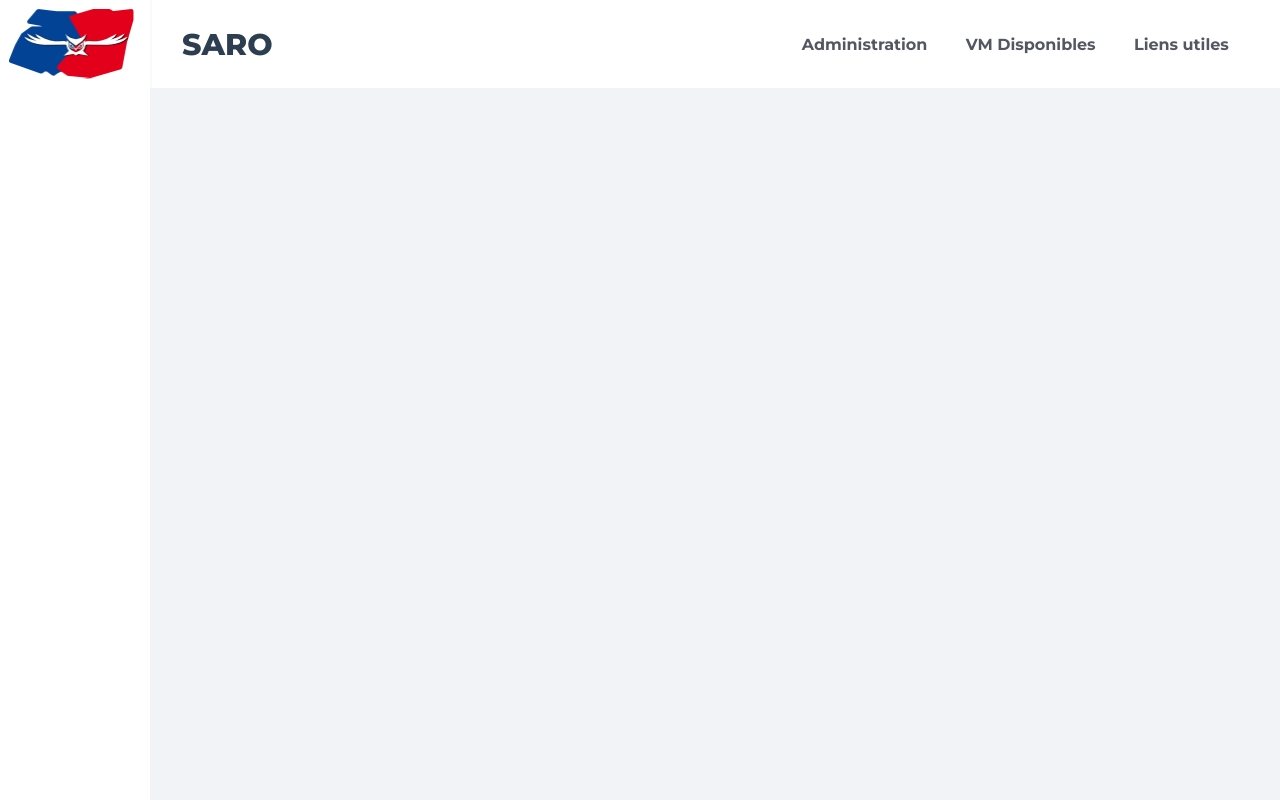
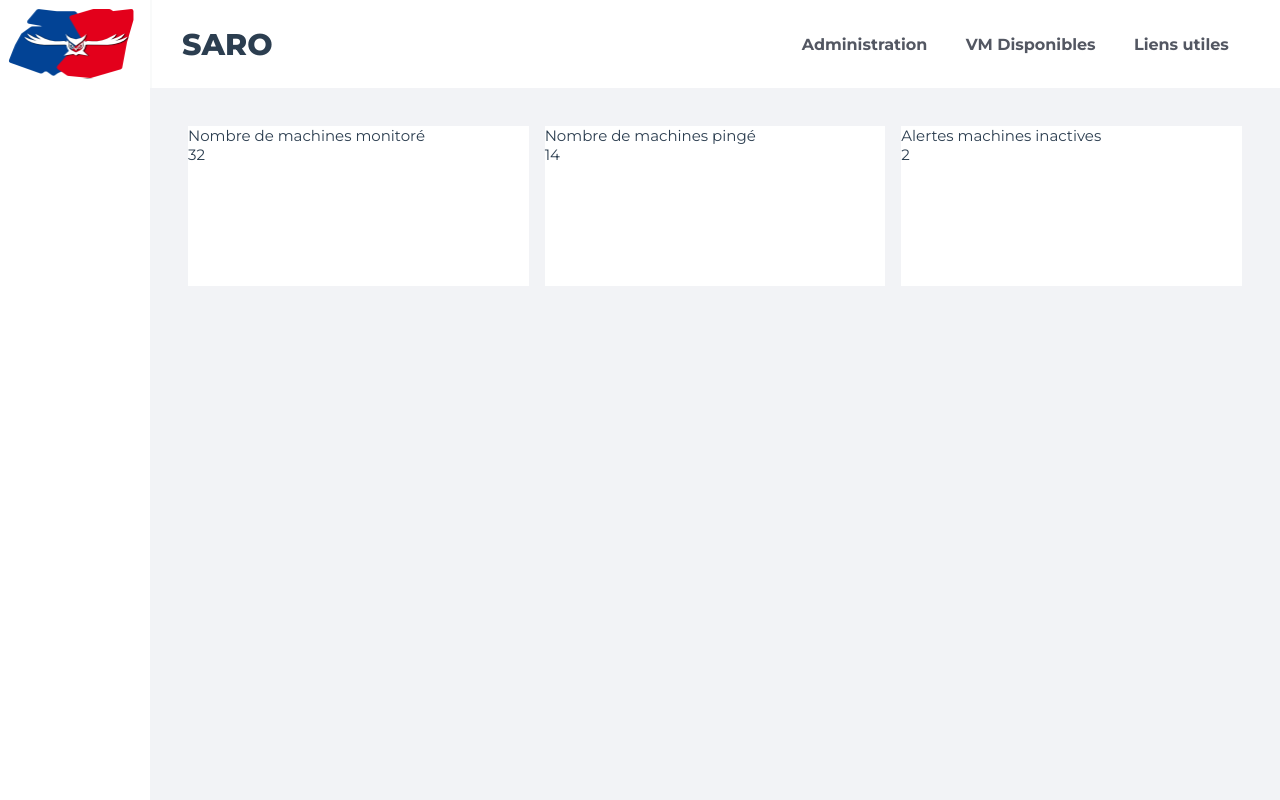
Before and after one commit to robLittiere/adminscrapper-app, a Vue app: page / in a window 1280 px wide. Built offline with nearby package versions, Linux system fonts and the light colour scheme.

Commit message:
added activity cards component

```diff
--- /dev/null
+++ b/src/components/ActivityCard.vue
@@ -0,0 +1,29 @@
+<template lang="">
+  <div class="activity_container">
+    <div class="activity_title">{{ title }}</div>
+    <div class="activity_content">
+      <div class="activity_icon"></div>
+      <div class="activity_data">{{ content }}</div>
+    </div>
+  </div>
+</template>
+<script lang="ts">
+export default {
+  props: {
+    title: String,
+    content: String,
+  },
+  data() {
+    return {};
+  },
+};
+</script>
+<style scoped>
+.activity_container {
+  display: flex;
+  flex-direction: column;
+  background-color: white;
+  min-height: 20vh;
+  margin: 8px;
+}
+</style>
--- a/src/views/HomeView.vue
+++ b/src/views/HomeView.vue
@@ -2,13 +2,20 @@
 import Home from "@/components/Home.vue";
 import HeaderAdmin from "@/components/HeaderAdmin.vue";
 import Sidebar from "@/components/Sidebar.vue";
+import ActivityCard from "@/components/ActivityCard.vue";
 </script>
 
 <template>
   <HeaderAdmin />
   <div class="view_container">
     <Sidebar />
-    <main class="content"></main>
+    <main class="content">
+      <div class="activity_grid">
+        <ActivityCard title="Nombre de machines monitoré" content="32" />
+        <ActivityCard title="Nombre de machines pingé" content="14" />
+        <ActivityCard title="Alertes machines inactives" content="2" />
+      </div>
+    </main>
   </div>
 </template>
 
@@ -20,7 +27,15 @@ import Sidebar from "@/components/Sidebar.vue";
 }
 
 .content {
+  padding: 2em;
   flex: 1;
   background-color: var(--color-background-mute);
+  display: flex;
+  flex-direction: column;
+}
+
+.activity_grid {
+  display: grid;
+  grid-template-columns: repeat(auto-fit, minmax(150px, 1fr));
 }
 </style>
```
